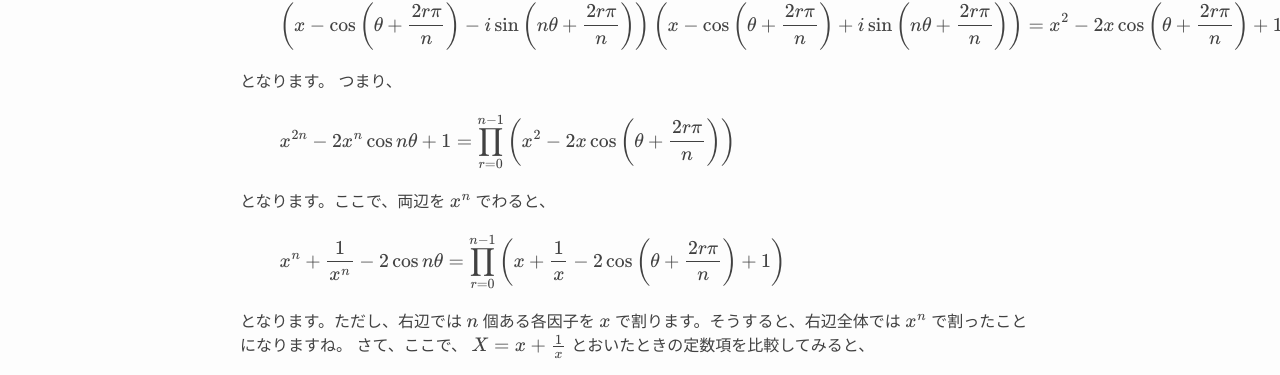
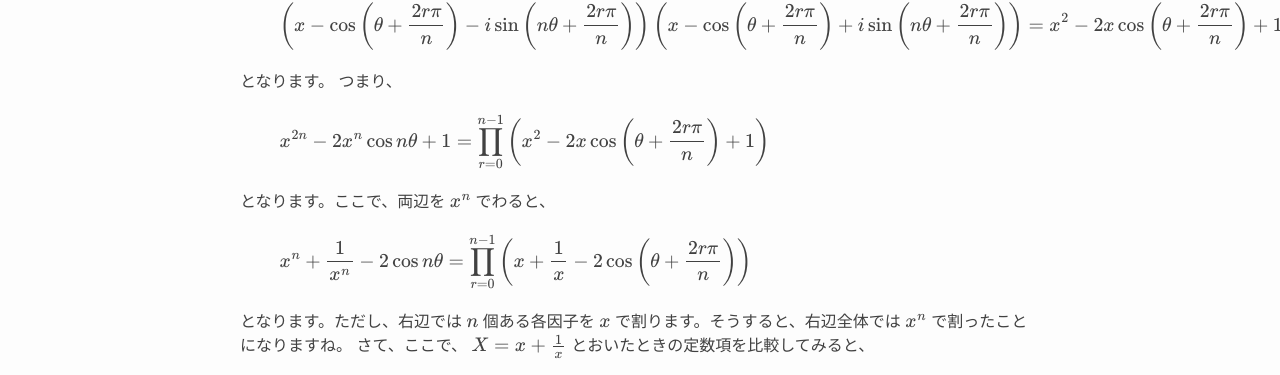
Before and after one commit to eiu2/eiu2.github.com, a Jekyll site: the page built from _posts/2026-06-28-YAATT.md, in a window 1280 px wide and 900 px high, scrolled down 2355 px. Shown: the part 147-522 px from the top of the window. Built offline with Jekyll 4.4.1, drawn with Linux system fonts in a browser that asks for light colours; nearby versions of some CDN libraries; formulas are drawn with MathJax 3; part of the change alters nothing that is shown.

```diff
--- a/_posts/2026-06-28-YAATT.md
+++ b/_posts/2026-06-28-YAATT.md
@@ -156,7 +156,7 @@ $$
 つまり、
 
 $$
-x^{2n} - 2 x^n \cos n \theta + 1 = \prod_{r=0}^{n-1} \left(x^2 - 2 x \cos\left( \theta + \dfrac{2r\pi}{n} \right)\right)
+x^{2n} - 2 x^n \cos n \theta + 1 = \prod_{r=0}^{n-1} \left(x^2 - 2 x \cos\left( \theta + \dfrac{2r\pi}{n}\right) + 1\right)
 $$
 
 となります。ここで、両辺を
@@ -164,7 +164,7 @@ $x^n$
 でわると、
 
 $$
-x^{n} + \dfrac{1}{x^n} - 2 \cos n \theta = \prod_{r=0}^{n-1} \left(x + \dfrac{1}{x} - 2 \cos\left( \theta + \dfrac{2r\pi}{n} \right) + 1\right)
+x^{n} + \dfrac{1}{x^n} - 2 \cos n \theta = \prod_{r=0}^{n-1} \left(x + \dfrac{1}{x} - 2 \cos\left( \theta + \dfrac{2r\pi}{n} \right) \right)
 $$
 
 となります。ただし、右辺では
```
